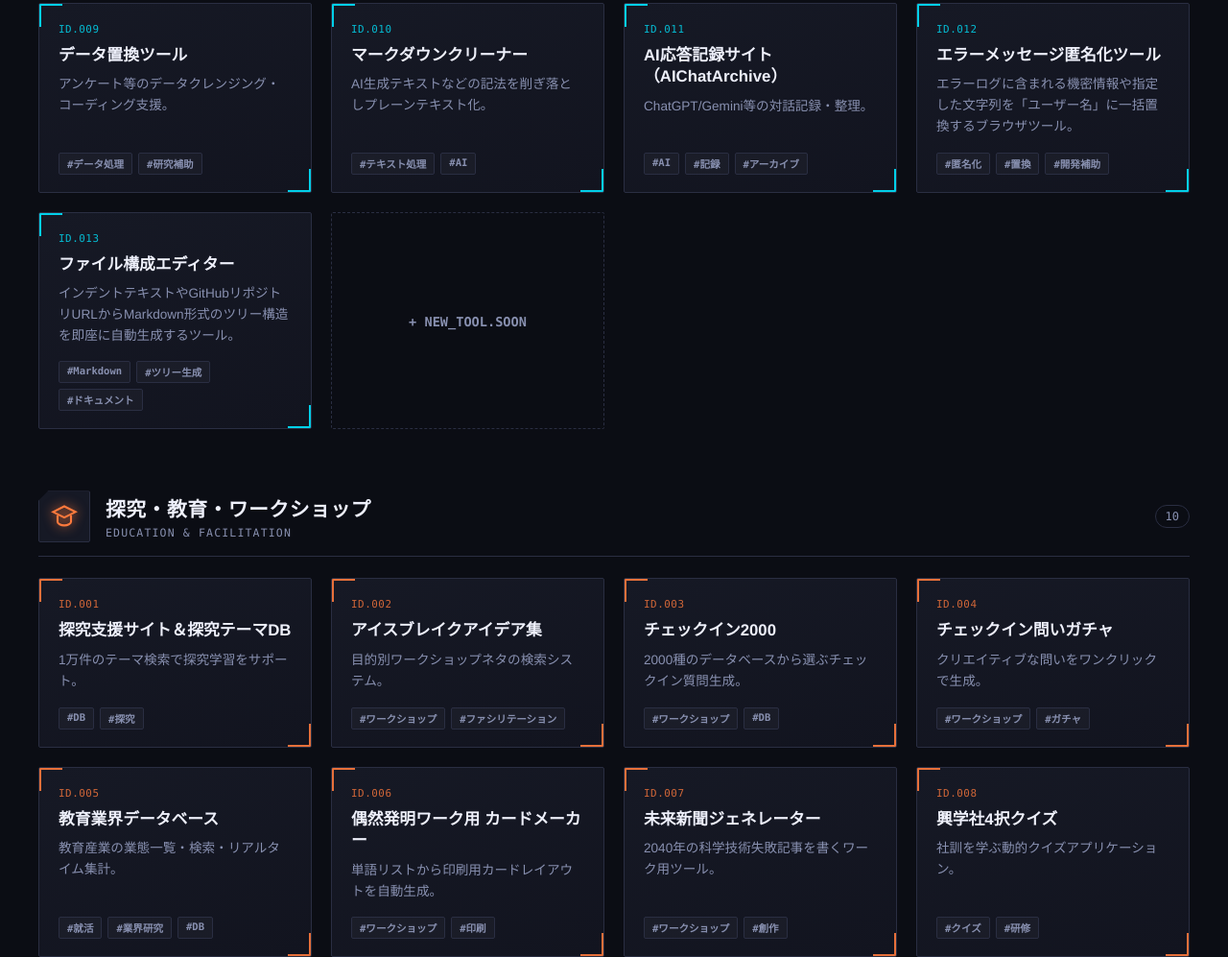
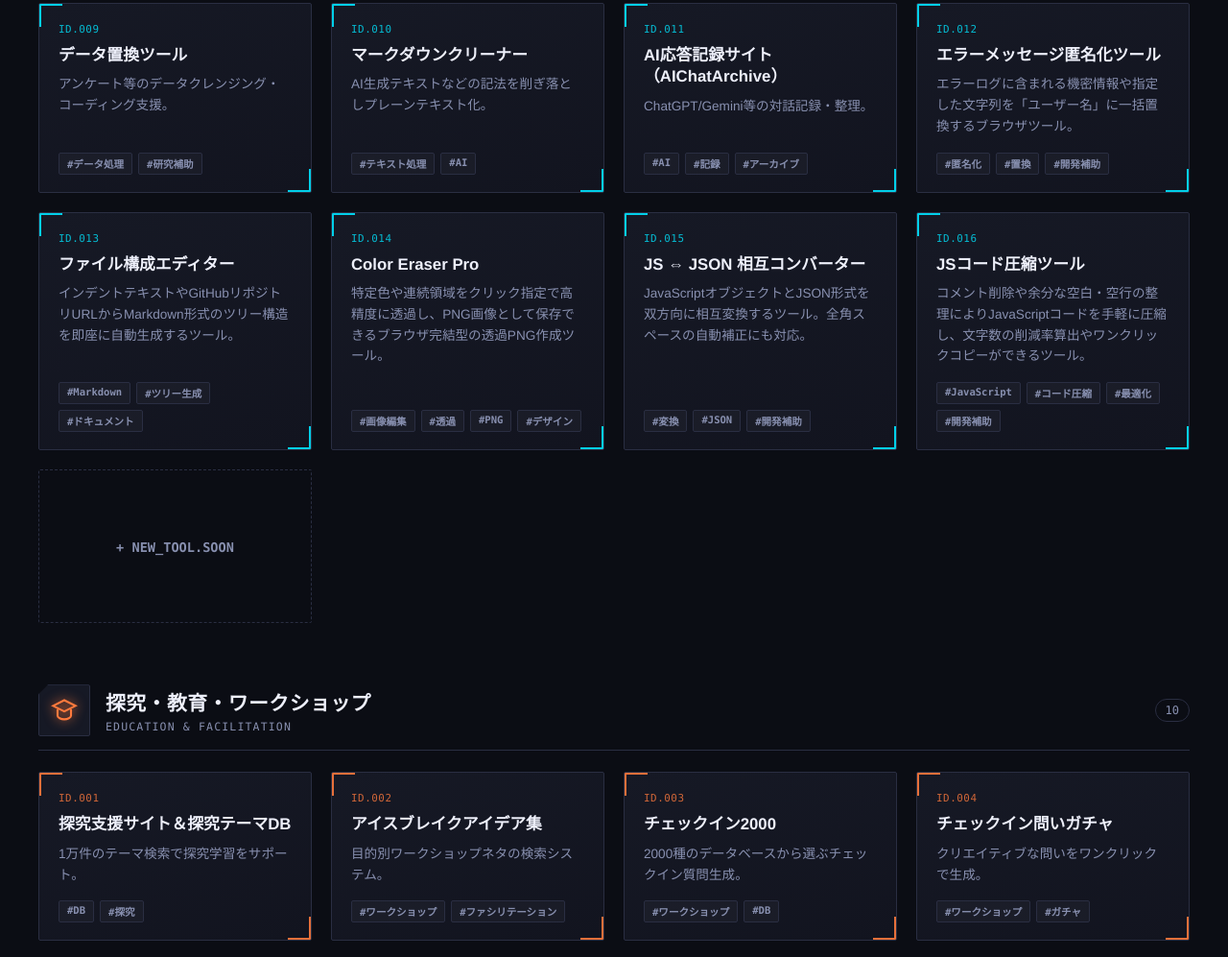
Before and after one commit to AmesRius/Portal, a plain HTML site: page index.html in a window 1280 px wide. Shown: the part 1027-2024 px from the top of the page at 96% size. Drawn offline with Linux system fonts and the light colour scheme.

Commit message:
Add new tools for image editing and code conversion

```diff
--- a/index.html
+++ b/index.html
@@ -577,6 +577,9 @@ const TOOLS = [
   {id:"aichatarchive", cat:"dev", name:"AI応答記録サイト（AIChatArchive）", desc:"ChatGPT/Gemini等の対話記録・整理。", tags:["AI","記録","アーカイブ"], url:"AI応答記録サイト（AIChatArchive）/index.html"},
   {id:"error-anonymizer", cat:"dev", name:"エラーメッセージ匿名化ツール", desc:"エラーログに含まれる機密情報や指定した文字列を「ユーザー名」に一括置換するブラウザツール。", tags:["匿名化","置換","開発補助"], url:"エラーメッセージ匿名化ツール/index.html"},
   {id:"md-file-tree", cat:"dev", name:"ファイル構成エディター", desc:"インデントテキストやGitHubリポジトリURLからMarkdown形式のツリー構造を即座に自動生成するツール。", tags:["Markdown","ツリー生成","ドキュメント"], url:"ファイル構成エディター/index.html"},
+  {id:"color-eraser-pro", cat:"dev", name:"Color Eraser Pro", desc:"特定色や連続領域をクリック指定で高精度に透過し、PNG画像として保存できるブラウザ完結型の透過PNG作成ツール。", tags:["画像編集","透過","PNG","デザイン"], url:"背景透明PNG化ツール/index.html"},
+  {id:"js-json-converter", cat:"dev", name:"JS ⇔ JSON 相互コンバーター", desc:"JavaScriptオブジェクトとJSON形式を双方向に相互変換するツール。全角スペースの自動補正にも対応。", tags:["変換","JSON","開発補助"], url:"JStoJSONコンバーター/index.html"},
+  {id:"js-compressor", cat:"dev", name:"JSコード圧縮ツール", desc:"コメント削除や余分な空白・空行の整理によりJavaScriptコードを手軽に圧縮し、文字数の削減率算出やワンクリックコピーができるツール。", tags:["JavaScript","コード圧縮","最適化","開発補助"], url:"JSコード圧縮ツール/index.html"},
 
   {id:"tanQ-db", cat:"edu", name:"探究支援サイト＆探究テーマDB", desc:"1万件のテーマ検索で探究学習をサポート。", tags:["DB","探究"], url:"探究支援サイト＆探究テーマDB/index.html"},
   {id:"icebreak", cat:"edu", name:"アイスブレイクアイデア集", desc:"目的別ワークショップネタの検索システム。", tags:["ワークショップ","ファシリテーション"], url:"アイスブレイクアイデア集/index.html"},
@@ -617,6 +620,8 @@ const TOOLS = [
   {id:"design-prompt-gallery", cat:"game", name:"Webデザイン図鑑＆プロンプト集サイト", desc:"JSONデータからデザイン図鑑を自動生成する、プロンプトとプレビューのギャラリーサイト。", tags:["デザイン","ギャラリー","自動生成"], url:"Webデザイン図鑑＆プロンプト集サイト/index.html"},
   {id:"dot-csv", cat:"game", name:"DOT/CSV（CSVドット絵エディタ）", desc:"生成AIプロンプトからCSV形式のドット絵データを読み込み、ブラウザ上で編集・PNG/JPEG出力できるピクセルアートエディタ。", tags:["ドット絵","ピクセルアート","CSV","AI連携"], url:"CSVドット絵エディタ/index.html"},
   {id:"nazo-char2num", cat:"game", name:"謎解き用文字→数字変換ツール", desc:"ひらがな・カタカナ・英字を行列座標（行×段）や50音順、ポケベル式番号にリアルタイム変換する暗号制作ツール。", tags:["謎解き","暗号","変換","ゲーム制作"], url:"謎解き用文字→数字変換ツール/index.html"},
+  {id:"fantasy-dict", cat:"game", name:"幻想世界大辞典", desc:"武器・アイテム・種族などの設定管理とスプレッドシート同期に対応した、創作・世界観設定図鑑ツール。", tags:["創作","設定資料","図鑑","ゲーム制作"], url:"幻想世界大辞典/index.html"},
+  {id:"chill-box-sort", cat:"game", name:"チルボックス整理", desc:"散らばったアイテムを正しいボックスへ仕分けてステージを進める、図鑑機能やBGMを備えた整理パズルゲーム。", tags:["ミニゲーム","パズル","仕分け","図鑑"], url:"チルボックス整理/index.html"},
 ];
 
 /* ============ 状態 ============ */
```
